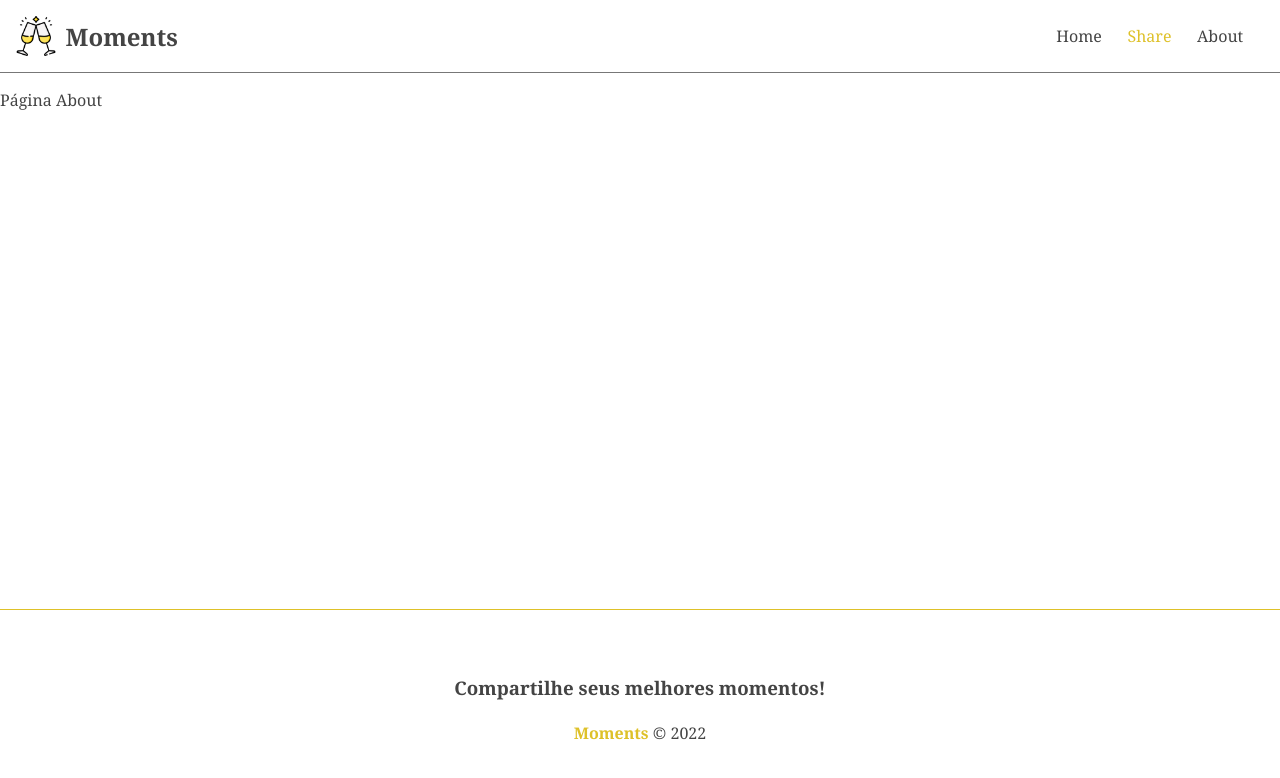
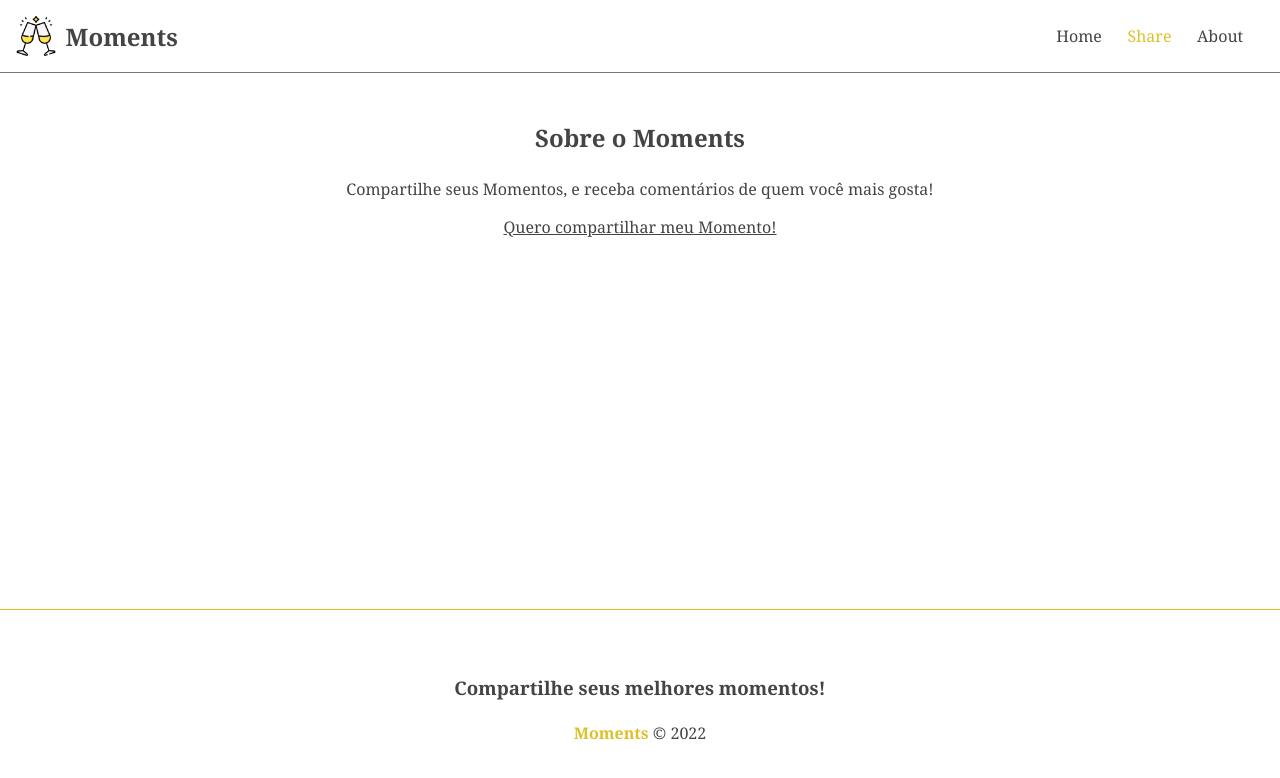
Before and after one commit to alissonpratesperes/compartilhagram, an Angular app in the folder frontend/: page /about in a window 1280 px wide. Shown: the top 778 px of the page. Built offline with nearby package versions, Linux system fonts and the light colour scheme; no server answers.

Commit message:
:lipstick: Implementação inicial da Página - "About" no Front-End da Aplicação.
Implementada inicialmente, de acordo com o Curso (e que será desenvolvida de forma proprietária, posteriormente), a Página - "About" no Front-End da Aplicação.

```diff
--- a/frontend/src/app/pages/about/about.component.css
+++ b/frontend/src/app/pages/about/about.component.css
@@ -0,0 +1,19 @@
+div.about_container {
+  padding: 2em;
+  display: flex;
+  flex-direction: column;
+  align-items: center;
+  justify-content: center;
+}
+
+div.about_container h2.about_title {
+  margin-bottom: 1em;
+}
+
+div.about_container p.about_slogan {
+  margin-bottom: 1em;
+}
+
+div.about_container a.moment_link {
+  text-decoration: underline;
+}
--- a/frontend/src/app/pages/about/about.component.html
+++ b/frontend/src/app/pages/about/about.component.html
@@ -1 +1,11 @@
-<p> Página About </p>
+<div class="about_container">
+  <h2 class="about_title">
+    Sobre o Moments
+  </h2>
+    <p class="about_slogan">
+      Compartilhe seus Momentos, e receba comentários de quem você mais gosta!
+    </p>
+      <a class="moment_link" routerLink="/moments/new">
+        Quero compartilhar meu Momento!
+      </a>
+</div>
```
